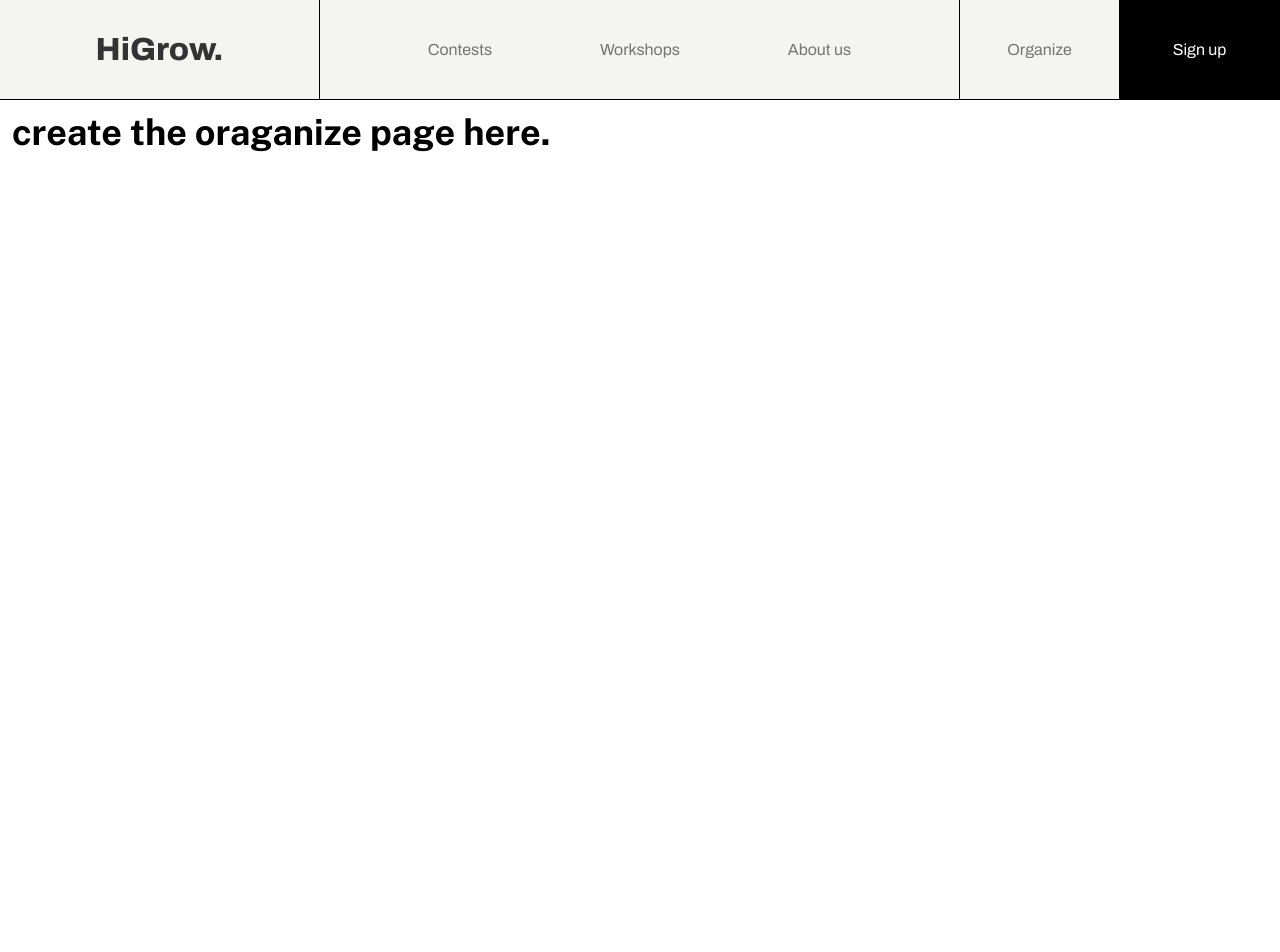
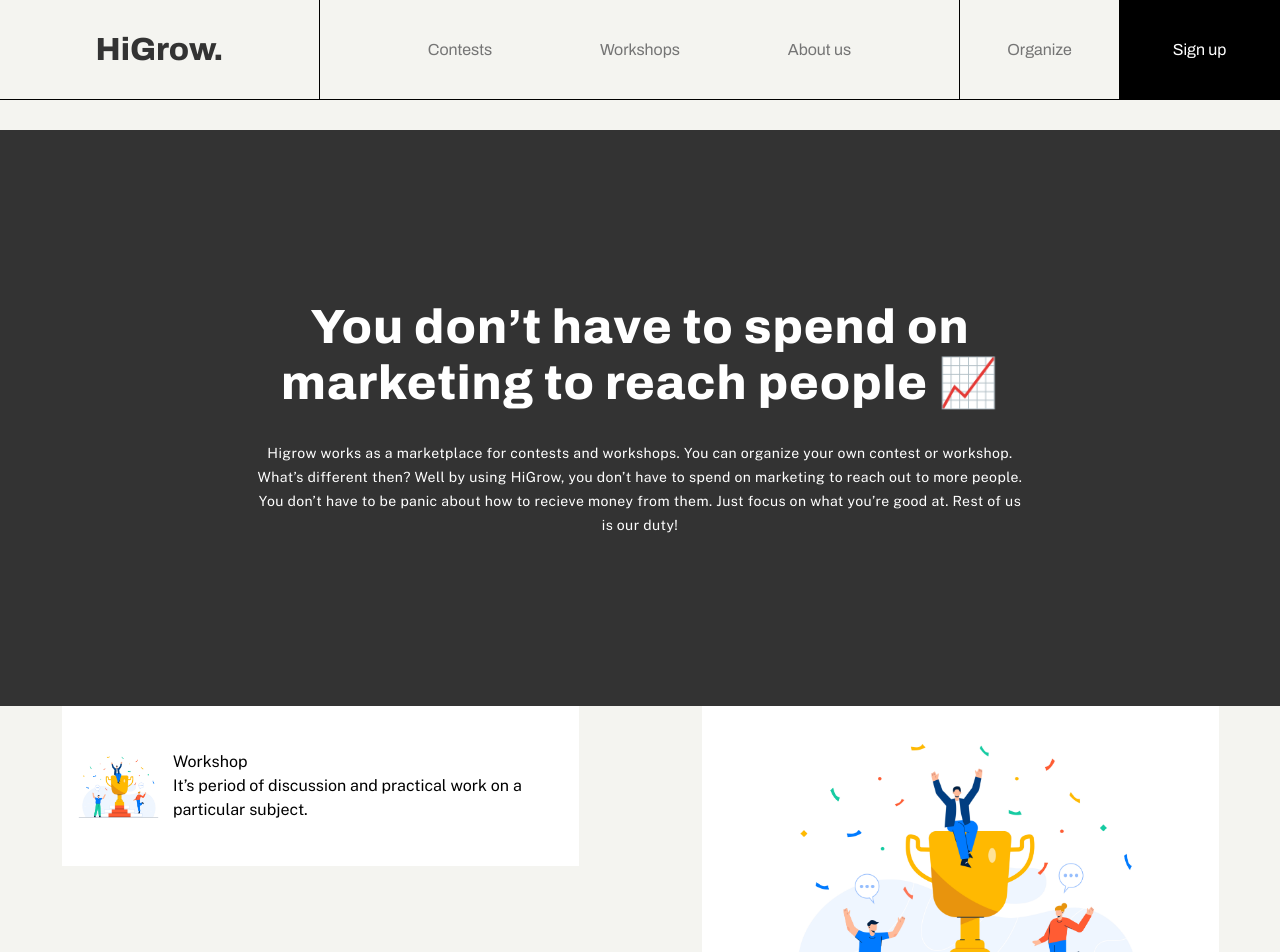
Before and after one commit to higrow001/higrow-site, a Next.js app: page /organize in a window 1280 px wide. Shown: the top 952 px of the page. Before the commit the page ends 800 px from the top, so only its background shows below. Built offline with nearby package versions, Linux system fonts and the light colour scheme; no server answers.

Commit message:
Working on organize page

```diff
--- a/src/app/globals.scss
+++ b/src/app/globals.scss
@@ -8,6 +8,7 @@ body {
   margin: 0;
   box-sizing: border-box;
   padding: 0;
+  background-color: #F4F4F0;
 }
 
 ::-moz-selection { /* Code for Firefox */
--- /dev/null
+++ b/src/app/organize/organize.scss
@@ -0,0 +1,57 @@
+.organize-container {
+  height: 120vh;
+
+  .oc-top {
+    height: 60%;
+    background-color: #333333;
+    margin-top: 30px;
+    display: flex;
+    justify-content: center;
+    align-items: center;
+    color: white;
+    flex-direction: column;
+
+    h1 {
+      font-size: 48px;
+      line-height: 56px;
+      font-weight: 800;
+      text-align: center;
+      letter-spacing: 0.02em;
+      font-family: "Archivo", sans-serif;
+      width: 60%;
+    }
+    p {
+      font-weight: 400;
+      font-size: 14px;
+      line-height: 24px;
+      width: 60%;
+      text-align: center;
+      letter-spacing: 0.03em;
+      margin-top: 30px;
+    }
+  }
+
+  .oc-bottom {
+    display: flex;
+    justify-content: space-around;
+
+    .workshop-card {
+      width: 517px;
+      height: 160px;
+      display: flex;
+      background-color: #fff;
+      justify-content: space-around;
+      align-items: center;
+
+      img{
+        width: 134px;
+height: 75.85px;
+      }
+    }
+
+    .contest-card {
+      width: 517px;
+      height: 160px;
+    }
+  }
+}
--- a/src/app/organize/page.tsx
+++ b/src/app/organize/page.tsx
@@ -1,7 +1,31 @@
+import './organize.scss';
+import Image from "next/image";
+import Contestill from "../../assests/12953798_Jan-Success_1.jpg"
+import Workshopill from '../../assests/6974855_4380.jpg'
+
 export default function Organize() {
   return (
-    <div className="text-4xl font-bold m-3">
-      create the oraganize page here.
+    <div className='organize-container'>
+      <div className='oc-top'>
+        <h1>You don’t have to spend on marketing to reach people 📈</h1>
+        <p>Higrow works as a marketplace for contests and workshops. You can organize your own contest or workshop. What’s different then? Well by using HiGrow, you don’t have to spend on marketing to reach out to more people. You don’t have to be panic about how to recieve money from them. Just focus on what you’re good at. Rest of us is our duty!</p>
+      </div>
+      <div className='oc-bottom'>
+        <div className='workshop-card'>
+          <div className='card-image'>
+          <Image src={Contestill} alt='' />
+
+          </div>
+          <div className='card-text'>
+            <h1>Workshop</h1>
+          <p>It’s period of discussion and practical work on a particular subject.</p>
+          </div>
+
+        </div>
+        <div className='contest-card'>
+        <Image src={Contestill} alt='' />
+        </div>
+      </div>
     </div>
   );
 }
--- /dev/null
+++ b/src/app/organize/workshop/organize-workshop.scss
@@ -0,0 +1,8 @@
+.workshop-data-container{
+    height: 155vh;
+}
+
+.workshop-basic{
+
+    background-color: white;
+}
--- a/src/app/organize/workshop/page.tsx
+++ b/src/app/organize/workshop/page.tsx
@@ -6,6 +6,7 @@ import { BiChevronLeft } from "react-icons/bi";
 import { auth } from "@/lib/firebase";
 import { useRouter } from "next/navigation";
 import { useFormik } from "formik";
+import './organize-workshop.scss';
 
 export default function CreateWorkshop() {
   const steps = ["Basics", "Dates", "Links", "Description", "Advanced"];
@@ -20,6 +21,7 @@ export default function CreateWorkshop() {
     "E-Sports",
     "Sports",
     "Academics",
+    "Ai/Ml",
     "Other",
   ];
   const [activeStep, setActiveStep] = useState(0);
@@ -50,8 +52,8 @@ export default function CreateWorkshop() {
   }
 
   return (
-    <main className="max-w-4xl w-full mt-16 space-y-8 mx-auto">
-      <div className="flex justify-between items-center">
+    <main className="max-w-4xl w-full mt-24 space-y-8 mx-auto workshop-data-container">
+      <div className="flex justify-between items-center mb-20">
         <Link href="/organize" className="flex space-x-1 text-lg items-center">
           <BiChevronLeft className="text-3xl" />
           <span>Go back</span>
@@ -60,7 +62,7 @@ export default function CreateWorkshop() {
           Publish
         </button>
       </div>
-      <div className="flex justify-between items-center px-16 border border-black py-3 rounded-md shadow-[4px_4px_0_#333]">
+      <div className="flex justify-between items-center px-16 border border-black py-3 rounded-md shadow-[4px_4px_0_#333] bg-[#fff]">
         {steps.map((step, index) => (
           <button
             className={`text-lg py-3 px-5 rounded-lg ${
@@ -77,7 +79,7 @@ export default function CreateWorkshop() {
       </div>
       {/* First Tab */}
       {activeStep === 0 && (
-        <div className="py-10 px-10 space-y-8 border-2 border-[#333] rounded-md shadow-[4px_4px_0_#333]">
+        <div className="py-16 px-10 space-y-14 border-2 mb-20 border-[#333] rounded-md shadow-[4px_4px_0_#333] mb-32 workshop-basic">
           <div className="space-y-4">
             <label
               className="block w-fit text-xl font-semibold text-[#333]"
@@ -89,7 +91,7 @@ export default function CreateWorkshop() {
               id="name"
               name="name"
               type="text"
-              className="px-4 py-2 w-full rounded-md border-2 bg-[#F4F4F0] border-[#757575]"
+              className="px-4 py-2 w-5/6 h-14 rounded-md border-2 bg-[#F4F4F0] border-[#757575]"
               placeholder="e.g. Full stack web development 101"
               onChange={formik.handleChange}
               value={formik.values.name}
@@ -106,7 +108,7 @@ export default function CreateWorkshop() {
               id="tagline"
               name="tagline"
               type="text"
-              className="px-4 py-2 w-full rounded-md border-2 bg-[#F4F4F0] border-[#757575]"
+              className="px-4 py-2 w-5/6 h-14 rounded-md border-2 bg-[#F4F4F0] border-[#757575]"
               placeholder="e.g. Best Web Development workshop in hindi"
               onChange={formik.handleChange}
               value={formik.values.tagline}
@@ -116,9 +118,9 @@ export default function CreateWorkshop() {
             <h1 className="text-xl font-semibold text-[#333]">Mode</h1>
             <div className="flex space-x-4 items-center">
               <button
-                className={`border-theme-blue font-semibold border px-6 py-2 rounded-full ${
+                className={`border-theme-blue font-semibold border px-7 py-3 rounded-full ${
                   formik.values.mode === "Online"
-                    ? "text-white bg-theme-blue-darker"
+                    ? "text-white bg-[#007DFB]"
                     : "text-theme-blue"
                 }`}
                 onClick={() => formik.setFieldValue("mode", "Online")}
@@ -126,9 +128,9 @@ export default function CreateWorkshop() {
                 Online
               </button>
               <button
-                className={`border-theme-blue font-semibold border px-6 py-2 rounded-full ${
+                className={`border-theme-blue font-semibold border px-7 py-3 rounded-full ${
                   formik.values.mode === "Offline"
-                    ? "text-white bg-theme-blue-darker"
+                    ? "text-white bg-[#007DFB]"
                     : "text-theme-blue"
                 }`}
                 onClick={() => formik.setFieldValue("mode", "Offline")}
@@ -144,9 +146,9 @@ export default function CreateWorkshop() {
                 <button
                   key={category}
                   onClick={() => formik.setFieldValue("category", category)}
-                  className={`border-theme-blue font-semibold border px-6 py-2 rounded-full ${
+                  className={`border-theme-blue mb-3.5 font-semibold border px-6 py-2 rounded-full ${
                     formik.values.category === category
-                      ? "text-white bg-theme-blue-darker"
+                      ? "text-white bg-[#007DFB]"
                       : "text-theme-blue"
                   }`}
                 >
@@ -159,7 +161,7 @@ export default function CreateWorkshop() {
       )}
       {/* Second Tab */}
       {activeStep === 1 && (
-        <div className="py-10 px-10 space-y-8 border-2 border-[#333] rounded-md shadow-[4px_4px_0_#333]">
+        <div className="py-16 px-10 space-y-14 border-2 border-[#333] bg-[#fff] rounded-md shadow-[4px_4px_0_#333]">
           <div className="space-y-4">
             <label
               className="block w-fit text-xl font-semibold text-[#333]"
@@ -171,7 +173,7 @@ export default function CreateWorkshop() {
               id="applicationClosingDate"
               name="applicationClosingDate"
               type="datetime-local"
-              className="px-4 py-2 w-full rounded-md border-2 bg-[#F4F4F0] border-[#757575]"
+              className="px-4 py-2 w-5/6 h-14  rounded-md border-2 bg-[#F4F4F0] border-[#757575]"
               onChange={formik.handleChange}
               value={formik.values.applicationClosingDate}
             />
@@ -187,7 +189,7 @@ export default function CreateWorkshop() {
               id="workshopStartingDate"
               name="workshopStartingDate"
               type="datetime-local"
-              className="px-4 py-2 w-full rounded-md border-2 bg-[#F4F4F0] border-[#757575]"
+              className="px-4 py-2 w-5/6 h-14  rounded-md border-2 bg-[#F4F4F0] border-[#757575]"
               onChange={formik.handleChange}
               value={formik.values.workshopStartingDate}
             />
@@ -203,7 +205,7 @@ export default function CreateWorkshop() {
               id="workshopEndingDate"
               name="workshopEndingDate"
               type="datetime-local"
-              className="px-4 py-2 w-full rounded-md border-2 bg-[#F4F4F0] border-[#757575]"
+              className="px-4 py-2 w-5/6 h-14  rounded-md border-2 bg-[#F4F4F0] border-[#757575]"
               onChange={formik.handleChange}
               value={formik.values.workshopEndingDate}
             />
```
Also changed, not shown: src/assests/12953798_Jan-Success_1.jpg (added), 1 other file (tests, documents, lock files or other folders).
